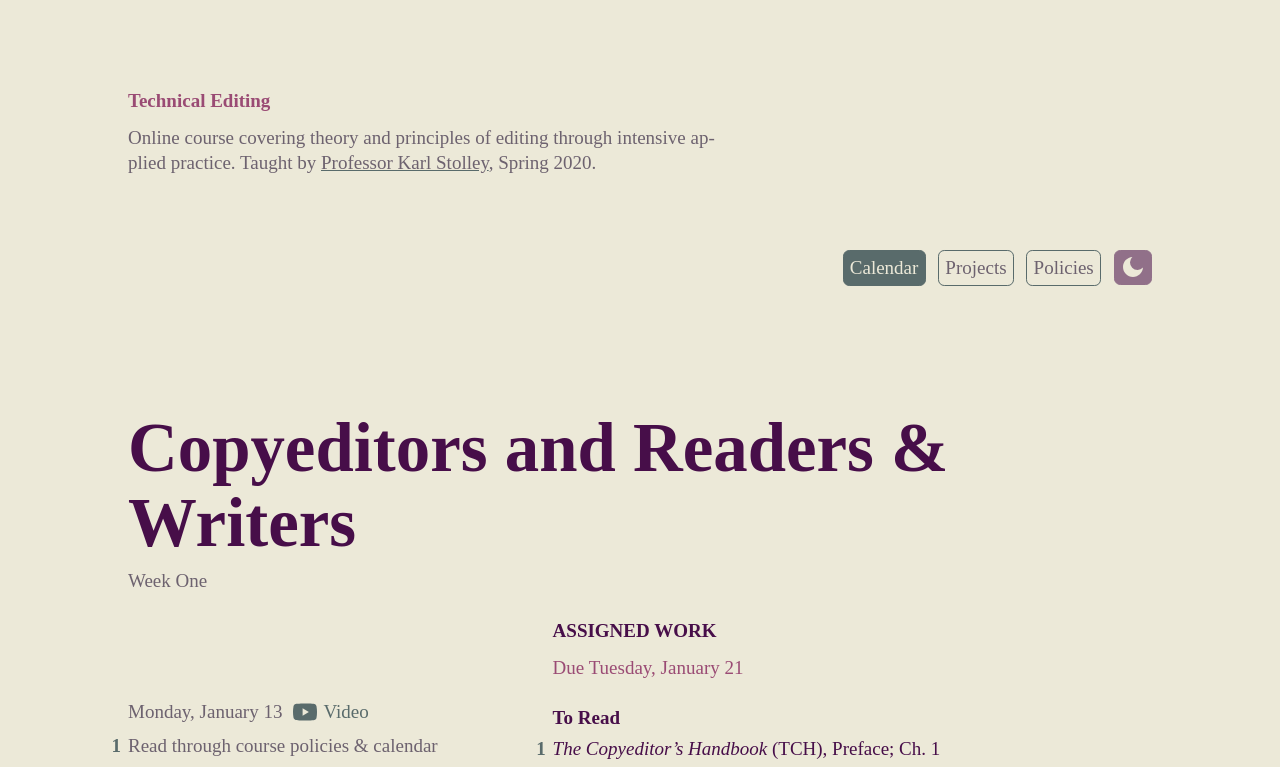
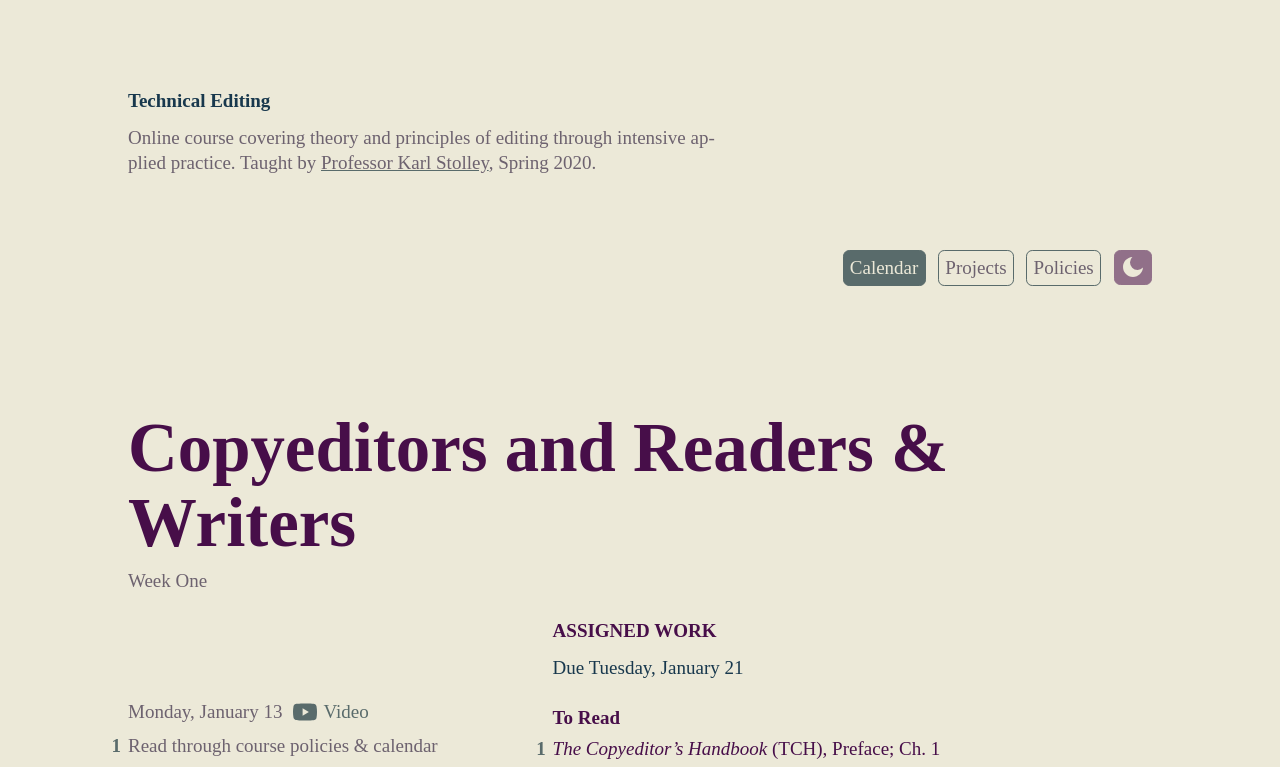
Before and after one commit to karlstolley/jekyll-theme-course, a Jekyll site: the page built from index.md, in a window 1280 px wide. Shown: the top 767 px of the page. Built offline with Jekyll 4.4.1, drawn with Linux system fonts in a browser that asks for light colours; some web fonts are replaced.

Commit message:
Minor improvements to winter colors

```diff
--- a/_sass/_colors.scss
+++ b/_sass/_colors.scss
@@ -1,6 +1,6 @@
 $text-color: #470E49;
 $back-color: #ECE9D8;
-$spot-color: #9A4B74;
+$spot-color: #18384D;
 $acnt-color: #596B6B;
 $gray-color: #6D626F; /* #7F7F7F; */
 $gray-alter: darken($gray-color, 10%);
@@ -10,9 +10,8 @@ $curr-color: #D4CCBE;
 // Dark mode
 $dk-text-color: $back-color;
 $dk-back-color: darken($text-color, 10%);
-$dk-spot-color: lighten($spot-color, 5%);
-$dk-acnt-color: #A2BBBC;
 $dk-spot-color: #E5DDB6;
+$dk-acnt-color: lighten(#627482, 10%);
 $dk-gray-color: lighten($gray-color, 30%);
 $dk-link-under: $dk-acnt-color;
 $dk-curr-color: darken($text-color, 12%);
--- a/_sass/_winter.colors.scss
+++ b/_sass/_winter.colors.scss
@@ -1,6 +1,6 @@
 $text-color: #470E49;
 $back-color: #ECE9D8;
-$spot-color: #9A4B74;
+$spot-color: #18384D;
 $acnt-color: #596B6B;
 $gray-color: #6D626F; /* #7F7F7F; */
 $gray-alter: darken($gray-color, 10%);
@@ -10,9 +10,8 @@ $curr-color: #D4CCBE;
 // Dark mode
 $dk-text-color: $back-color;
 $dk-back-color: darken($text-color, 10%);
-$dk-spot-color: lighten($spot-color, 5%);
-$dk-acnt-color: #A2BBBC;
 $dk-spot-color: #E5DDB6;
+$dk-acnt-color: lighten(#627482, 10%);
 $dk-gray-color: lighten($gray-color, 30%);
 $dk-link-under: $dk-acnt-color;
 $dk-curr-color: darken($text-color, 12%);
```
